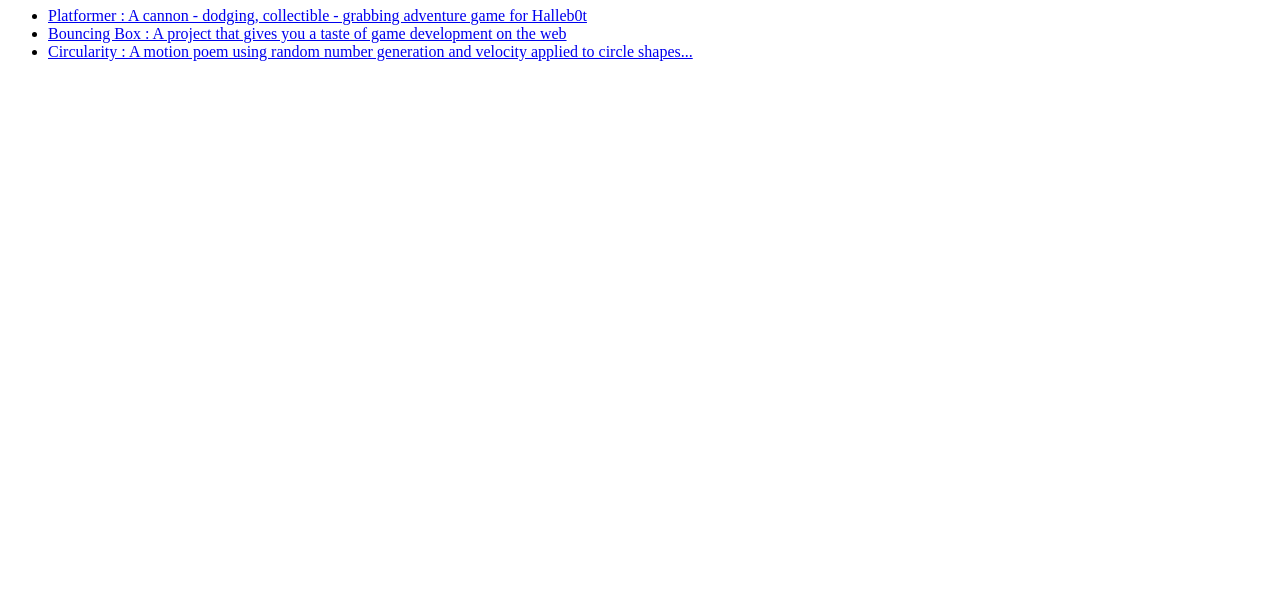
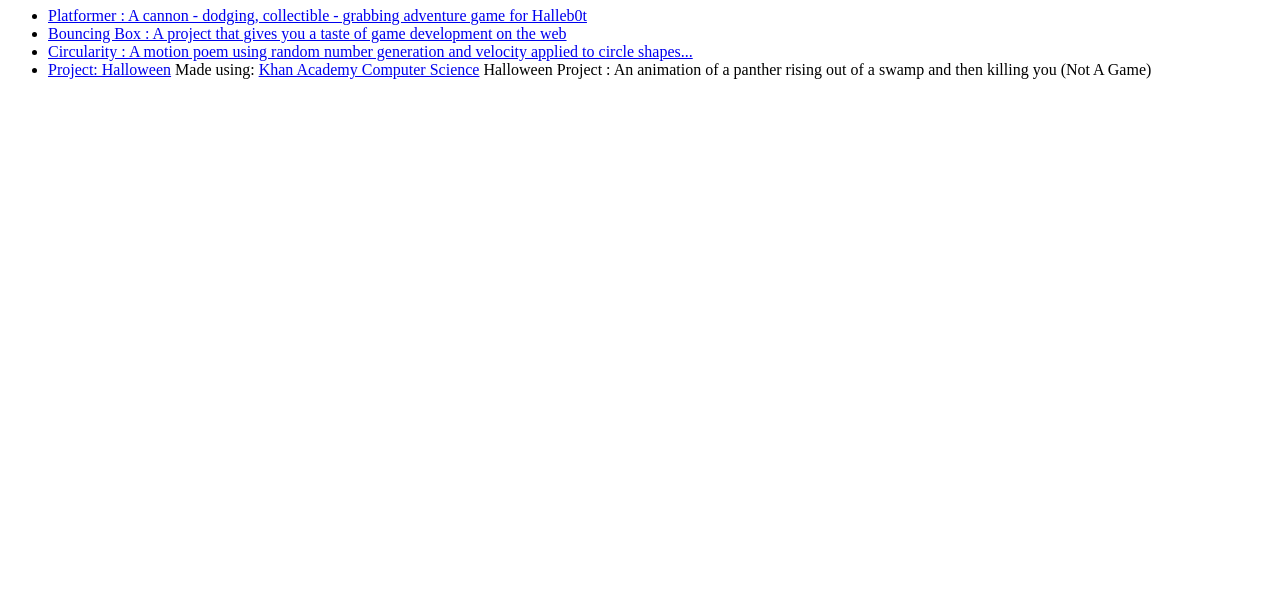
Before and after one commit to LoganSullivan212/LoganSullivan212.github.io, a plain HTML site: page portfolio.html in a window 1280 px wide. Shown: the part 202-800 px from the top of the page. Drawn offline with Linux system fonts and the light colour scheme; a script that the page names is missing.

```diff
--- a/portfolio.html
+++ b/portfolio.html
@@ -25,6 +25,7 @@
                     <li><a href="projects/platformer/">Platformer : A cannon - dodging, collectible - grabbing adventure game for Halleb0t</a></li>
                     <li><a href="projects/bouncing-box/">Bouncing Box : A project that gives you a taste of game development on the web </a></li>
                     <li><a href="projects/circularity/">Circularity : A motion poem using random number generation and velocity applied to circle shapes...</a></li>
+                    <li><a href="https://www.khanacademy.org/computer-programming/project-halloween/5266337877639168">Project: Halloween</a></h2><script src="https://www.khanacademy.org/computer-programming/project-halloween/5266337877639168/embed.js?editor=no&buttons=no&author=no&embed=yes"> </script> Made using: <a href="http://www.khanacademy.org/computer-programming">Khan Academy Computer Science</a> Halloween Project : An animation of a panther rising out of a swamp and then killing you (Not A Game)</a></li>
                 </ul>
             </div>
         </main>
```
Also changed, not shown: index.html (+1 -1 lines).
